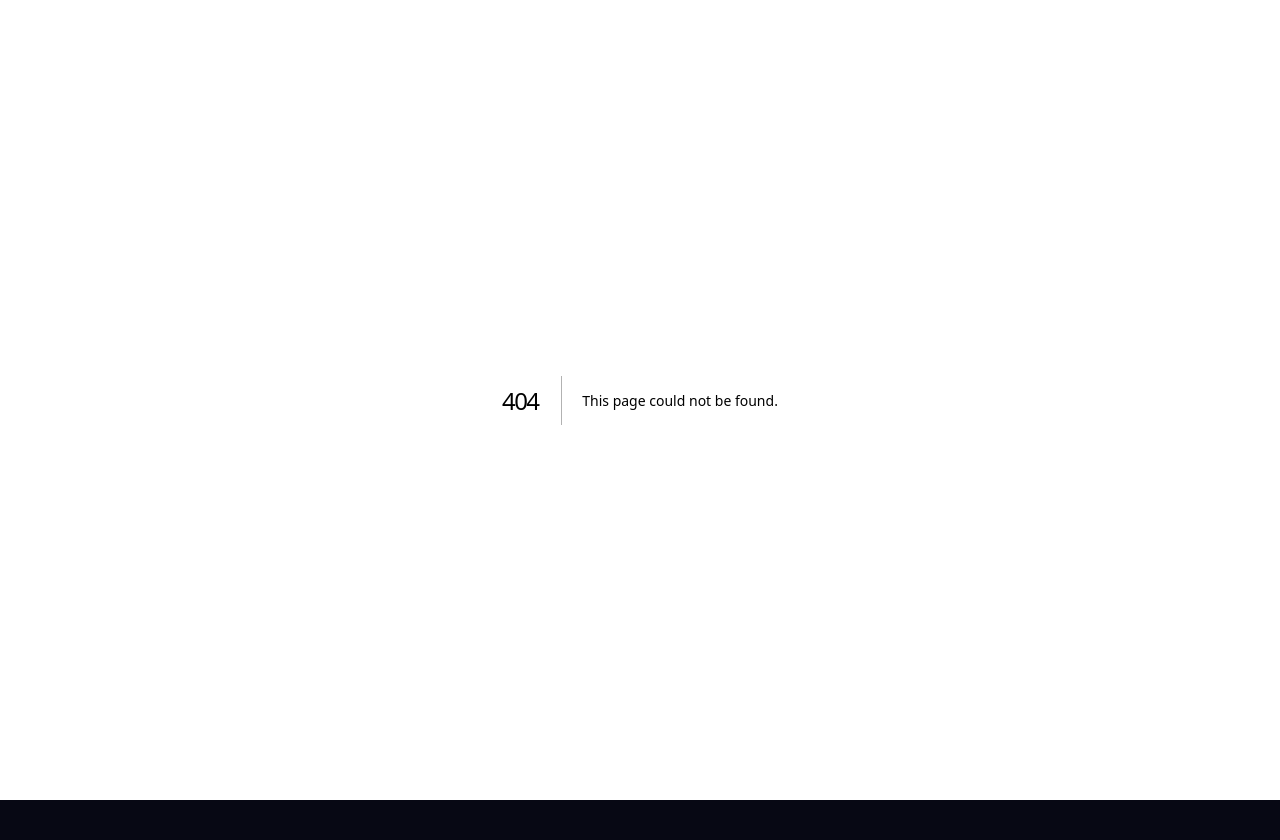
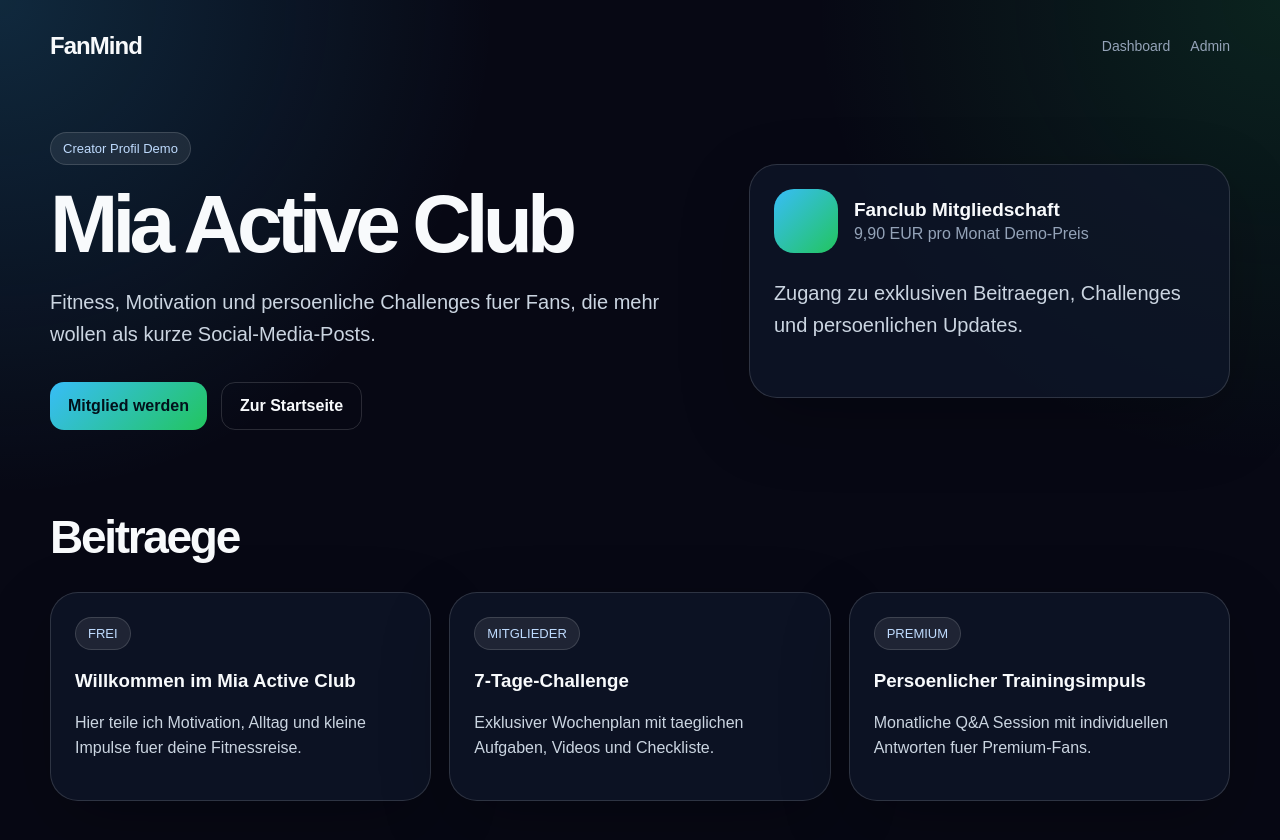
Before and after one commit to Bernds-tech/FanMind, a Next.js app: page /creator/demo in a window 1280 px wide. Before the commit this address had no page. Shown: the top 840 px of the page. Before the commit the page ends 800 px from the top, so only its background shows below. Built offline with nearby package versions, Linux system fonts and the light colour scheme.

Commit message:
Add creator demo page

```diff
--- /dev/null
+++ b/src/app/creator/demo/page.tsx
@@ -0,0 +1,73 @@
+const posts = [
+  {
+    type: "FREI",
+    title: "Willkommen im Mia Active Club",
+    text: "Hier teile ich Motivation, Alltag und kleine Impulse fuer deine Fitnessreise."
+  },
+  {
+    type: "MITGLIEDER",
+    title: "7-Tage-Challenge",
+    text: "Exklusiver Wochenplan mit taeglichen Aufgaben, Videos und Checkliste."
+  },
+  {
+    type: "PREMIUM",
+    title: "Persoenlicher Trainingsimpuls",
+    text: "Monatliche Q&A Session mit individuellen Antworten fuer Premium-Fans."
+  }
+];
+
+export default function CreatorDemoPage() {
+  return (
+    <main>
+      <div className="page-shell">
+        <nav className="nav">
+          <a className="logo" href="/">FanMind</a>
+          <div className="nav-links">
+            <a href="/dashboard">Dashboard</a>
+            <a href="/admin">Admin</a>
+          </div>
+        </nav>
+
+        <section className="hero">
+          <div>
+            <div className="badge">Creator Profil Demo</div>
+            <h1>Mia Active Club</h1>
+            <p className="lead">
+              Fitness, Motivation und persoenliche Challenges fuer Fans, die mehr wollen als kurze Social-Media-Posts.
+            </p>
+            <div className="actions">
+              <a className="button primary" href="#membership">Mitglied werden</a>
+              <a className="button" href="/">Zur Startseite</a>
+            </div>
+          </div>
+
+          <aside className="hero-card" id="membership">
+            <div className="profile-head">
+              <div className="avatar" />
+              <div>
+                <div className="profile-title">Fanclub Mitgliedschaft</div>
+                <div className="profile-subtitle">9,90 EUR pro Monat Demo-Preis</div>
+              </div>
+            </div>
+            <p className="lead">
+              Zugang zu exklusiven Beitraegen, Challenges und persoenlichen Updates.
+            </p>
+          </aside>
+        </section>
+
+        <section className="section">
+          <h2>Beitraege</h2>
+          <div className="grid">
+            {posts.map((post) => (
+              <article className="card" key={post.title}>
+                <div className="badge">{post.type}</div>
+                <h3>{post.title}</h3>
+                <p>{post.text}</p>
+              </article>
+            ))}
+          </div>
+        </section>
+      </div>
+    </main>
+  );
+}
```
